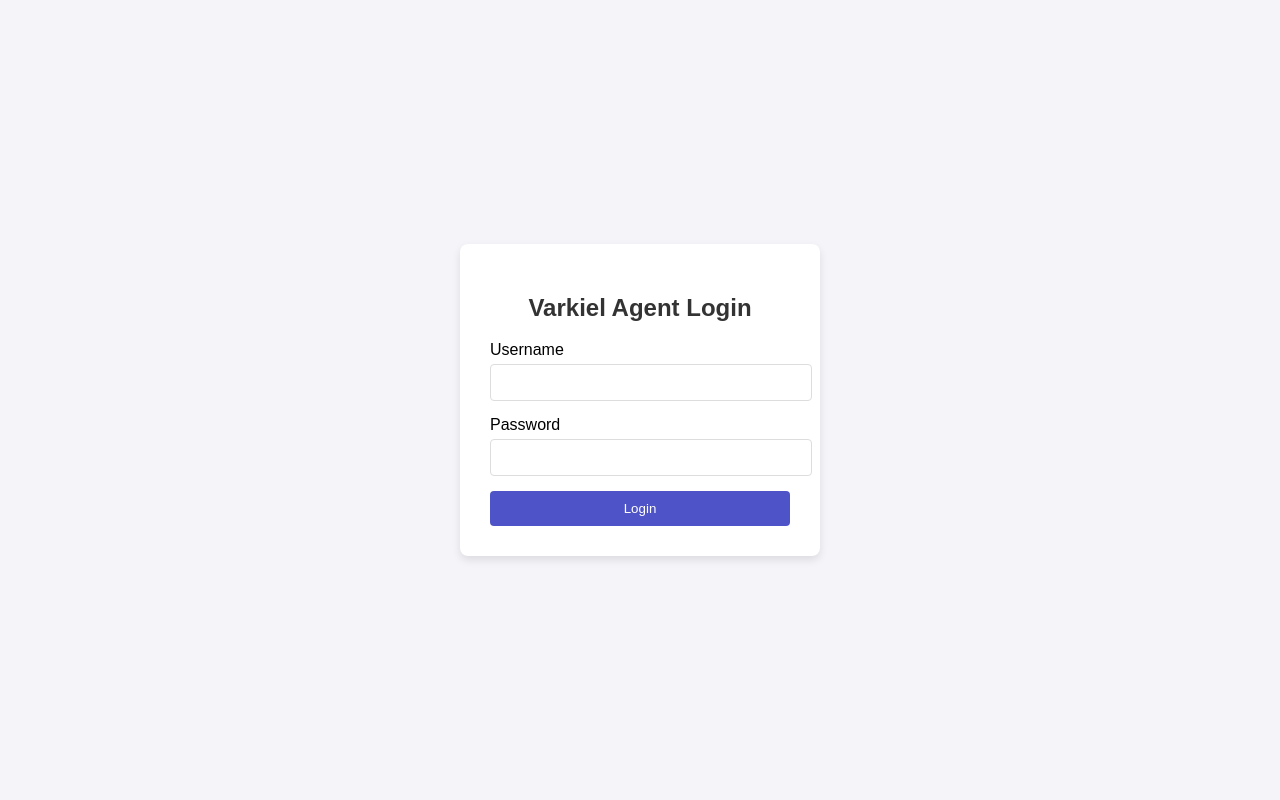
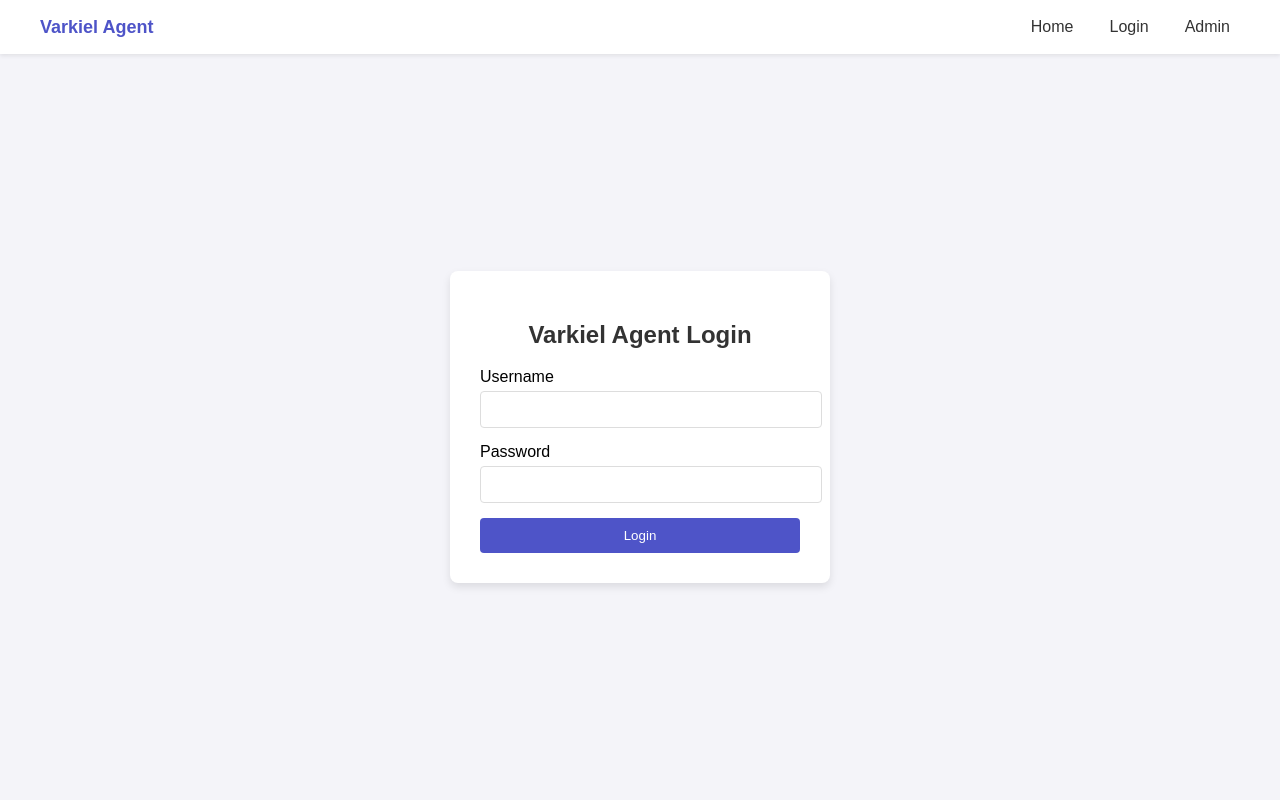
Before and after one commit to lexsightllc/varkiel-agent, a Flask app: page /login in a window 1280 px wide. Run offline with Flask 3, Linux system fonts and the light colour scheme.

Commit message:
Add shared navigation bar to web templates

```diff
--- a/templates/login.html
+++ b/templates/login.html
@@ -3,8 +3,15 @@
 <head>
     <title>Varkiel Login</title>
     <style>
-        body { font-family: Arial, sans-serif; background-color: #f4f4f9; display: flex; justify-content: center; align-items: center; height: 100vh; margin: 0; }
-        .login-container { background: white; padding: 30px; border-radius: 8px; box-shadow: 0 4px 8px rgba(0,0,0,0.1); width: 300px; }
+        body { font-family: Arial, sans-serif; background-color: #f4f4f9; display: flex; flex-direction: column; min-height: 100vh; margin: 0; }
+        .nav-wrapper { background: #fff; box-shadow: 0 2px 4px rgba(0,0,0,0.08); }
+        .nav-inner { max-width: 1200px; margin: 0 auto; padding: 12px 20px; display: flex; align-items: center; gap: 20px; }
+        .nav-brand { font-weight: 600; color: #4e54c8; text-decoration: none; font-size: 18px; }
+        .nav-links { margin-left: auto; display: flex; gap: 16px; }
+        .nav-links a { color: #333; text-decoration: none; font-weight: 500; padding: 6px 10px; border-radius: 6px; }
+        .nav-links a:hover, .nav-links a:focus { background: rgba(78,84,200,0.1); color: #4e54c8; outline: none; }
+        .page-content { flex: 1; display: flex; justify-content: center; align-items: center; padding: 20px; }
+        .login-container { background: white; padding: 30px; border-radius: 8px; box-shadow: 0 4px 8px rgba(0,0,0,0.1); width: 320px; }
         h2 { text-align: center; color: #333; }
         .form-group { margin-bottom: 15px; }
         label { display: block; margin-bottom: 5px; }
@@ -14,6 +21,17 @@
     </style>
 </head>
 <body>
+    <nav class="nav-wrapper" aria-label="Main navigation">
+        <div class="nav-inner">
+            <a class="nav-brand" href="/">Varkiel Agent</a>
+            <div class="nav-links" role="menubar">
+                <a role="menuitem" href="/">Home</a>
+                <a role="menuitem" href="/login">Login</a>
+                <a role="menuitem" href="/admin">Admin</a>
+            </div>
+        </div>
+    </nav>
+    <div class="page-content">
         <div class="login-container">
             <h2>Varkiel Agent Login</h2>
             <form method="POST" action="/login">
@@ -28,5 +46,6 @@
                 <button type="submit">Login</button>
             </form>
         </div>
+    </div>
 </body>
 </html>
```
Also changed, not shown: templates/admin.html (+20 -1 lines), templates/index.html (+18 -2 lines). Lines whose indentation alone changed are shown as unchanged.
